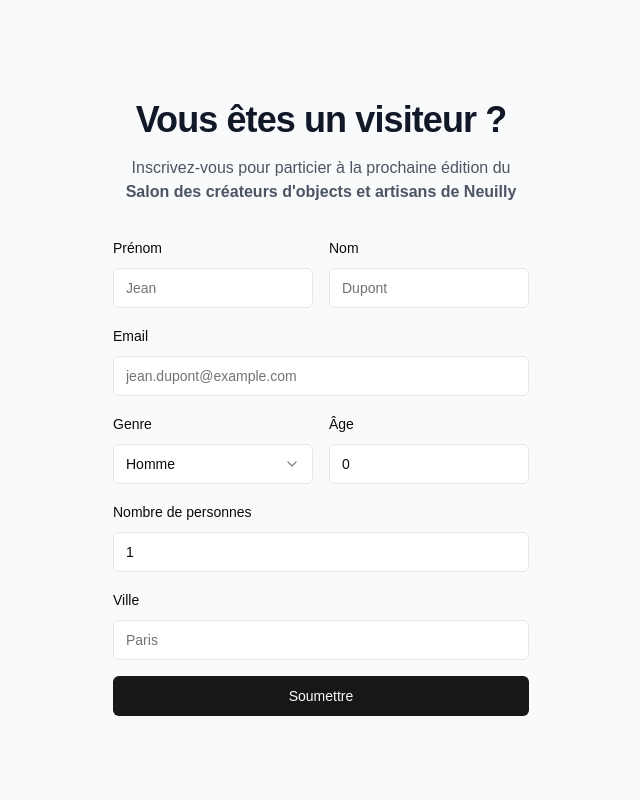
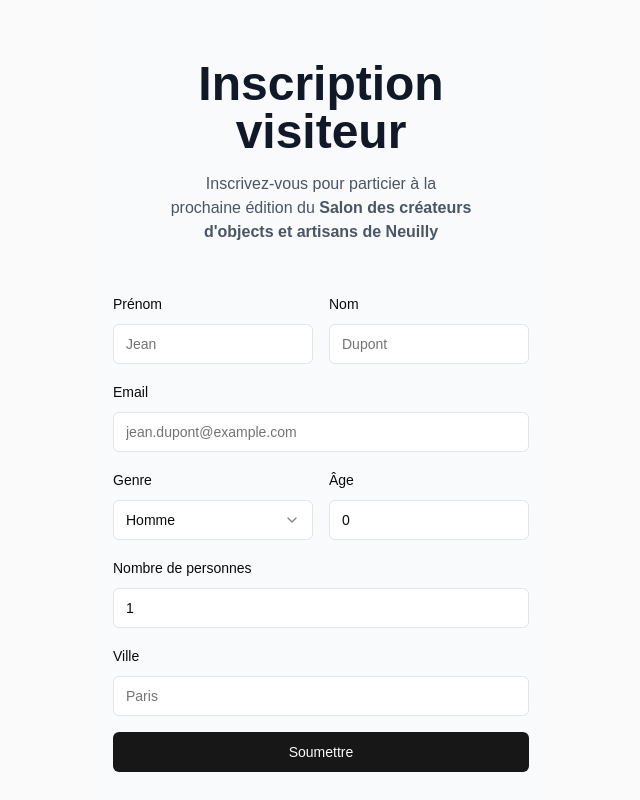
Before and after one commit to miicolas/bap-neuilly, a Next.js app: page /visitor-signup in a window 1280 px wide. Shown: the whole page, without its empty margins (319-959 px from the left). Built offline with nearby package versions, Linux system fonts and the light colour scheme.

Commit message:
feat: header form inscription

```diff
--- /dev/null
+++ b/app/visitor-signup/(_visitor-signup)/header-visitor.tsx
@@ -0,0 +1,13 @@
+export default function VisitorSignupHeader() {
+    return (
+        <div className="flex flex-col items-center justify-center gap-4 p-4">
+            <h1 className="text-5xl font-bold text-center text-gray-900 dark:text-gray-100 mt-4">
+                Inscription visiteur
+            </h1>
+            <p className="text-gray-600 dark:text-gray-400 text-center text-balance">
+                Inscrivez-vous pour particier à la prochaine édition du
+                <span className="font-bold"> Salon des créateurs d'objects et artisans de Neuilly</span>
+            </p>
+        </div>
+    )
+}
--- a/app/visitor-signup/page.tsx
+++ b/app/visitor-signup/page.tsx
@@ -1,19 +1,11 @@
 import VisitorSignupForm from "./(_visitor-signup)/form-signup";
+import VisitorSignupHeader from "./(_visitor-signup)/header-visitor";
 
 export default function VisitorSignup() {
 
     return (
         <div className="min-h-screen max-w-md mx-auto bg-gray-50 dark:bg-gray-900 flex flex-col items-center justify-center p-4 gap-8">
-
-            <div className="flex flex-col gap-2 items-center">
-                <h1 className="text-4xl font-bold tracking-tight text-gray-900 dark:text-gray-100 mt-4">
-                    Vous êtes un visiteur ?
-                </h1>
-                <p className="mt-2 text-gray-600 dark:text-gray-400 text-center text-balance">
-                    Inscrivez-vous pour particier à la prochaine édition du
-                    <span className="font-bold"> Salon des créateurs d'objects et artisans de Neuilly</span>
-                </p>
-            </div>
+            <VisitorSignupHeader />
             <VisitorSignupForm />
         </div>
     )
```
